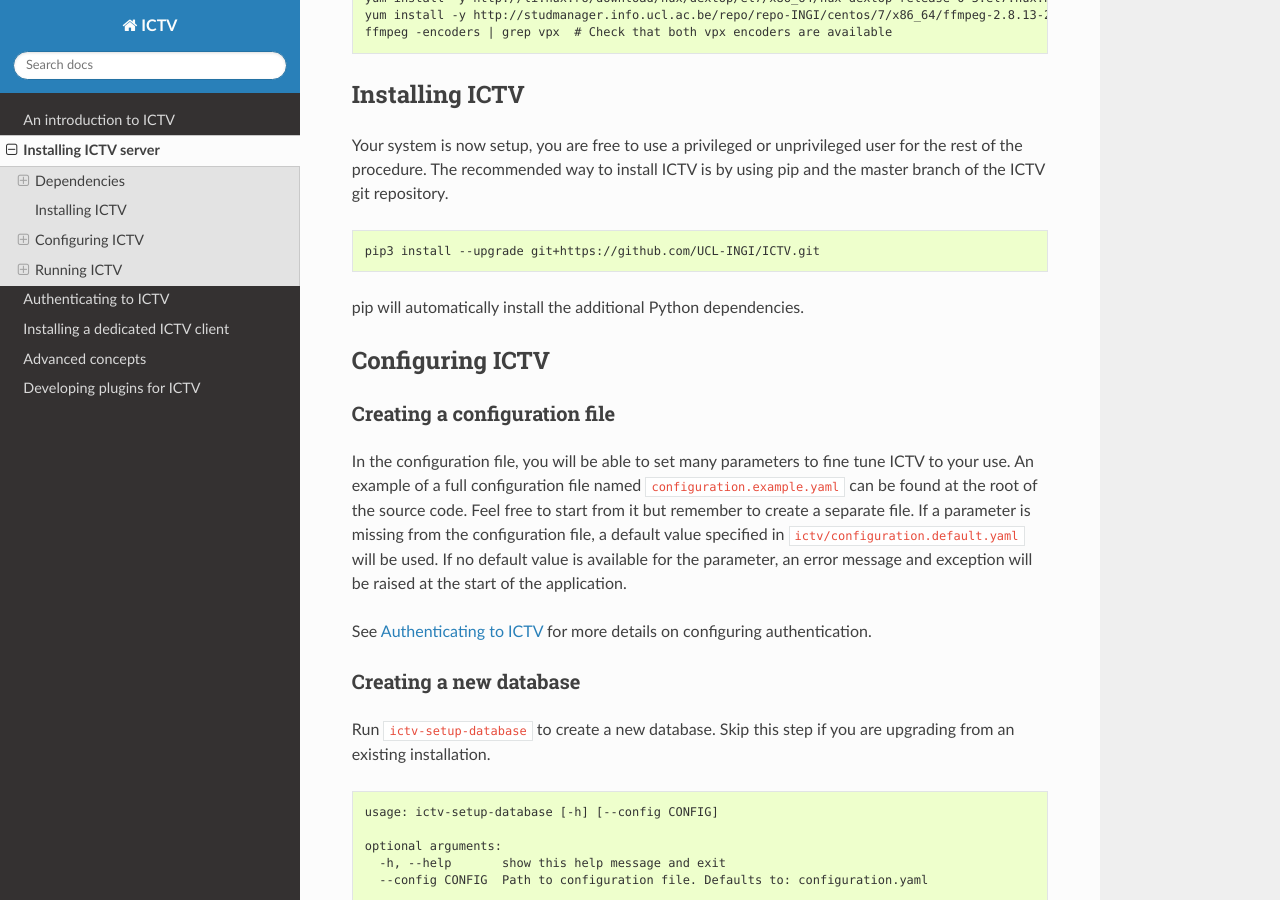
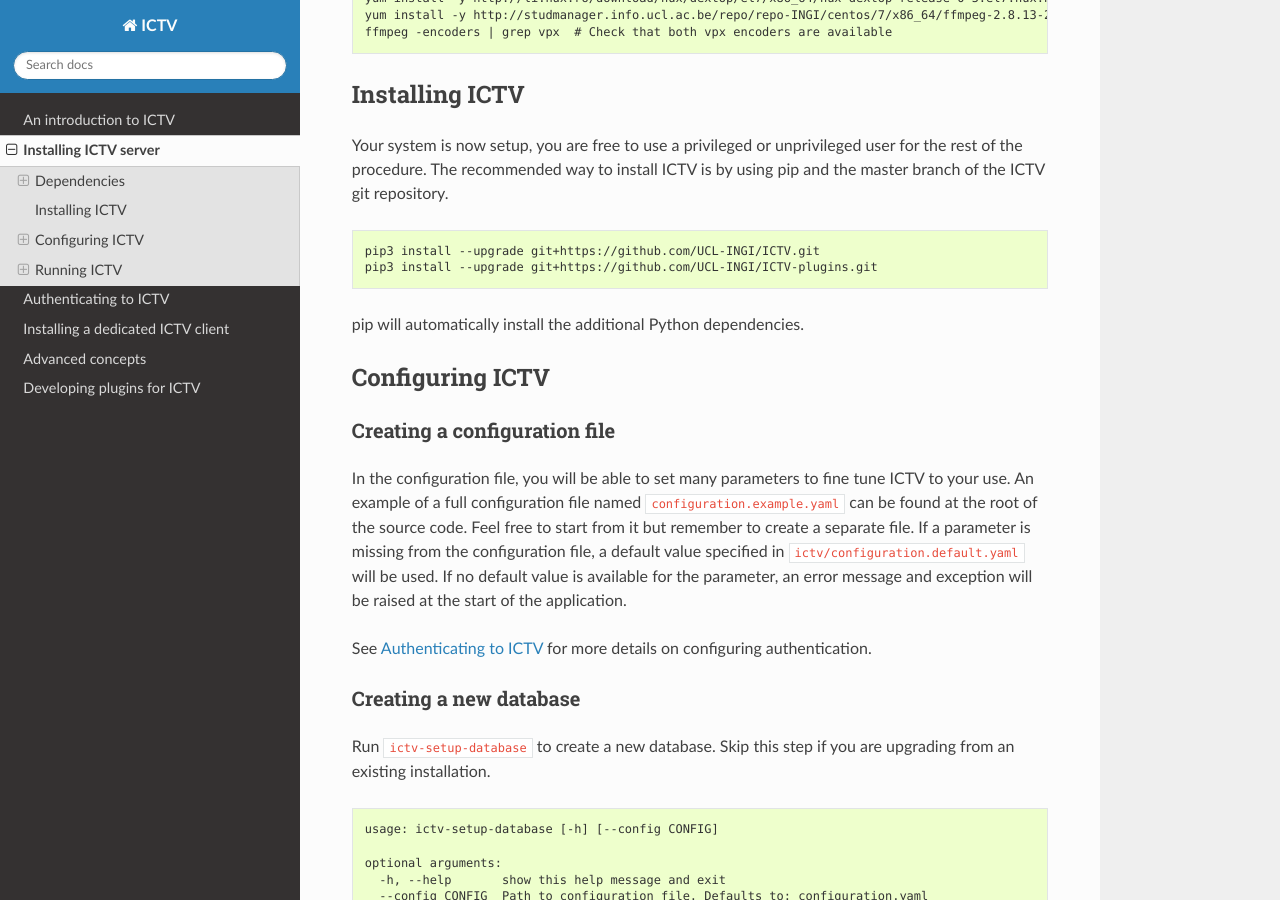
Before and after one commit to UCL-INGI/ICTV, a Sphinx documentation site: the page built from doc/install_ictv.rst, in a window 1280 px wide and 900 px high, scrolled down 943 px. Built offline with Sphinx 7.4.7 and the Read the Docs theme 2.0.0, drawn with Linux system fonts in a browser that asks for light colours; pages that are not in the unit, such as notebooks, are missing from menus; the version number could not be read and is left out.

Commit message:
Adds installation of plugins to setup guide

```diff
--- a/doc/install_ictv.rst
+++ b/doc/install_ictv.rst
@@ -58,6 +58,7 @@ by using pip and the master branch of the ICTV git repository.
 ::
 
     pip3 install --upgrade git+https://github.com/UCL-INGI/ICTV.git
+    pip3 install --upgrade git+https://github.com/UCL-INGI/ICTV-plugins.git
 
 pip will automatically install the additional Python dependencies.
 
```
